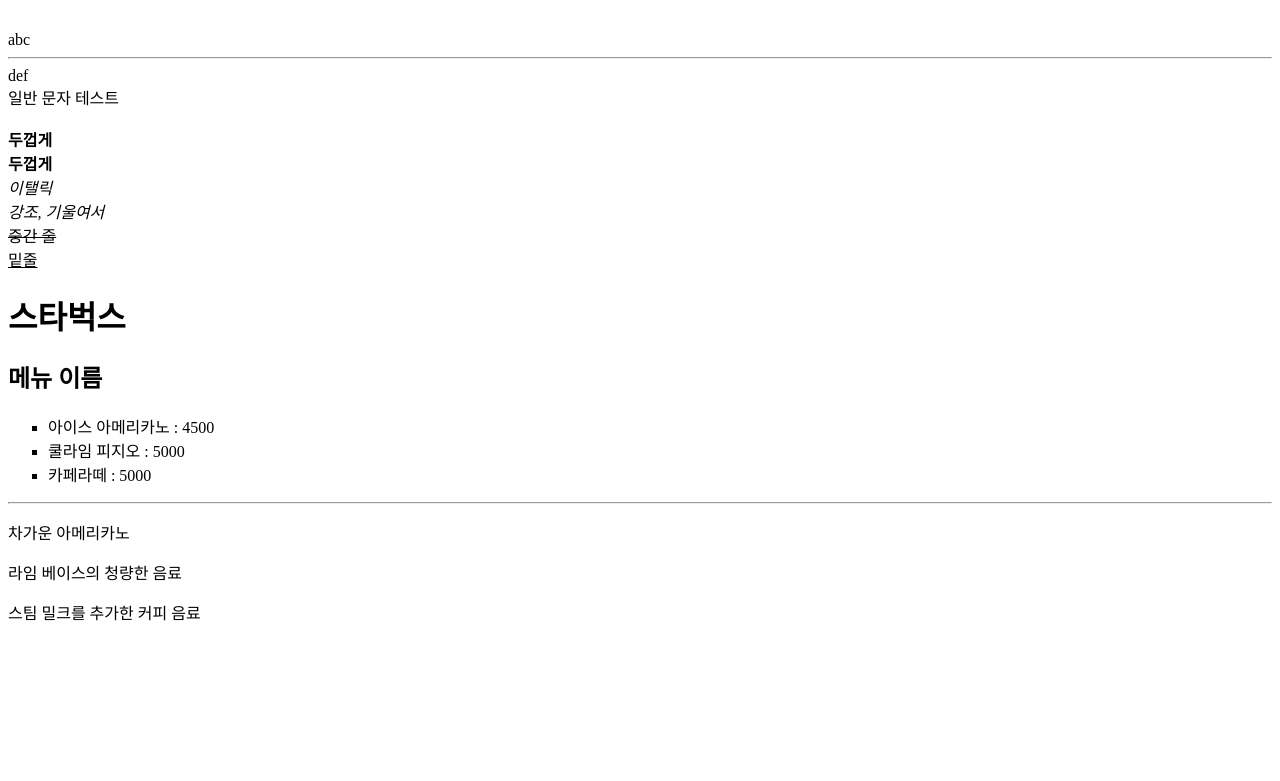
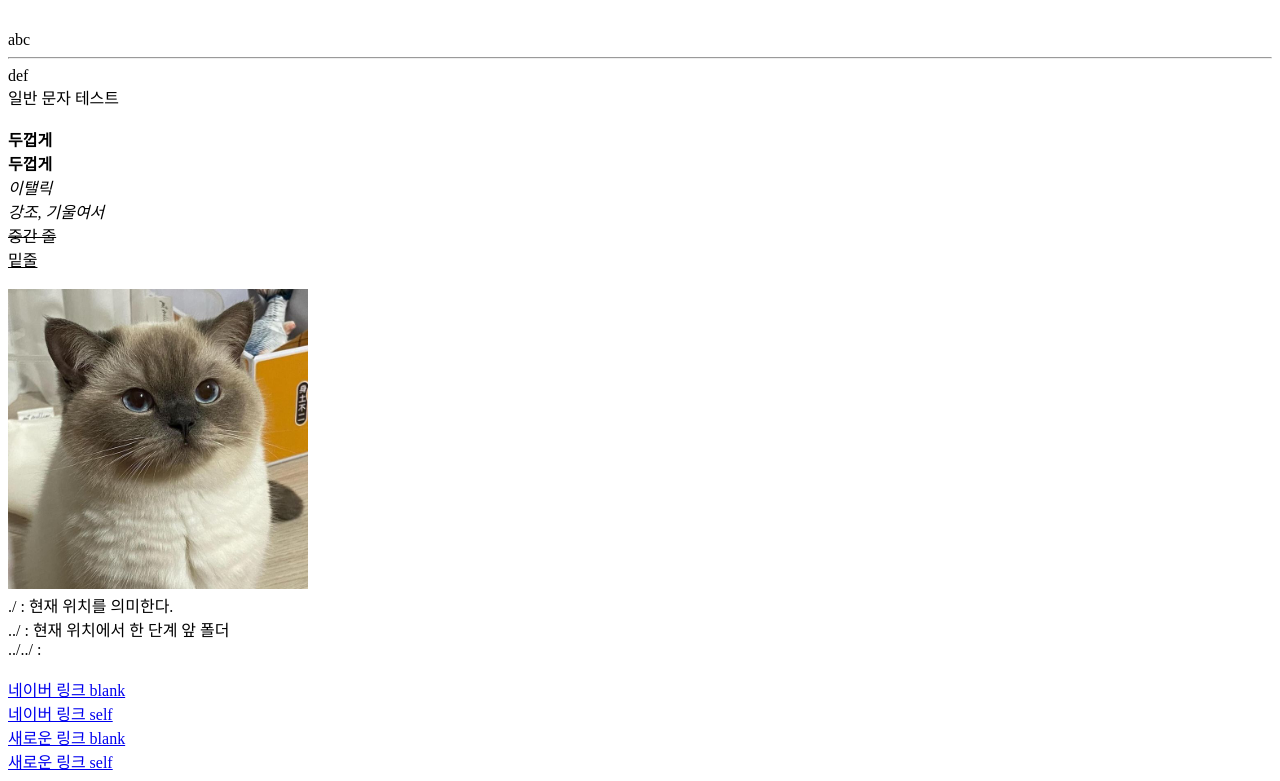
Before and after one commit to chxxyx/KDT-WEB-9, a plain HTML site: page html/230704_html.html in a window 1280 px wide. Shown: the part 573-1354 px from the top of the page. Before the commit the page ends 1213 px from the top, so only its background shows below. Drawn offline with Linux system fonts and the light colour scheme.

Commit message:
feat: 이미지 첨부

```diff
--- a/html/230704_html.html
+++ b/html/230704_html.html
@@ -58,20 +58,32 @@
         <em>강조, 기울여서</em><br/>
         <del>중간 줄</del><br/>
         <u>밑줄</u><br/>
+        <br />
 
-        <h1>스타벅스</h1>
-        <h2>메뉴 이름</h2>
-        <ul type="square">
-            <li>아이스 아메리카노 : 4500</li>
-            <li>쿨라임 피지오 : 5000</li>
-            <li>카페라떼 : 5000</li>
-        </ul>
-        <hr />
-        <p>차가운 아메리카노</p>
-        <p>라임 베이스의 청량한 음료</p>
-        <P>스팀 밀크를 추가한 커피 음료</P>
-
-
+        <img src="../img/cat.jpeg"
+        alt="고양이 이미지"
+        title="고양이 이미지 타이틀"
+        width="300"
+        width="300"/>
+        <!-- 파일 경로 지정 규칙 -->
+        <!--
+             1. 상대 경로 지정 : 이 소스코드가 작업 되고 있는 공간 기준으로 경로를 타고 들어간다.
+             2. 절대 경로 지정 : 컴퓨터 경로를 처음부터 끝까지 모두
+        -->
+        <!-- 상대 경로의 규칙 -->
+        <div>
+            ./ : 현재 위치를 의미한다.
+            <br />
+            ../ : 현재 위치에서 한 단계 앞 폴더
+            <br />
+            ../../ :
+        </div>
+        <br />
+        <!-- 페이지 이동 태그, 하이퍼링크 -->
+        <a href="https://www.naver.com" target="_blank">네이버 링크 blank</a><br />
+        <a href="https://www.naver.com" target="_self">네이버 링크 self</a><br />
+        <a href="./new_html.html" target="_blank">새로운 링크 blank</a><br />
+        <a href="./new_html.html" target="_self">새로운 링크 self</a><br />
     </div>
 </body>
 </html>
```
Also changed, not shown: img/cat.jpeg (added), 1 other file.
